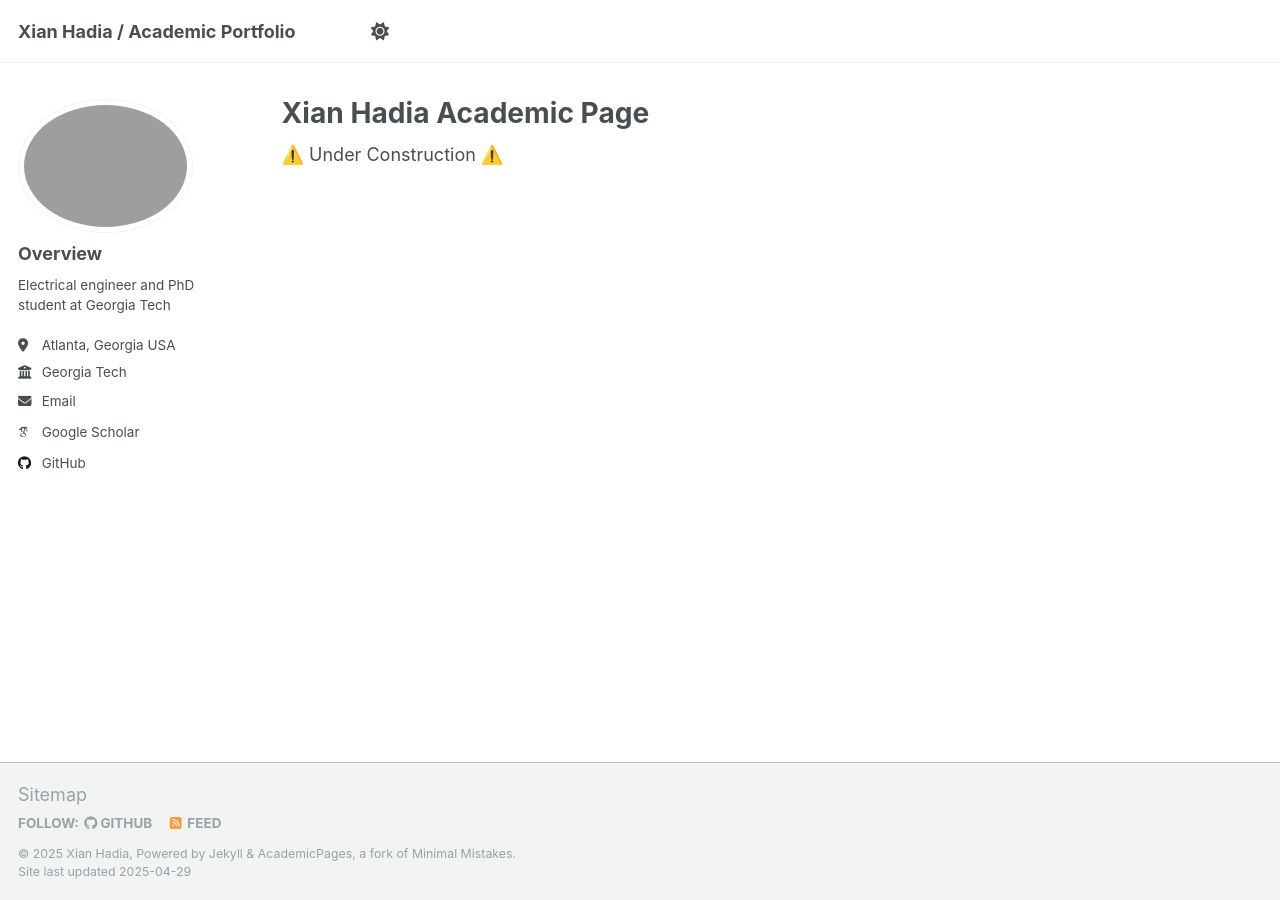
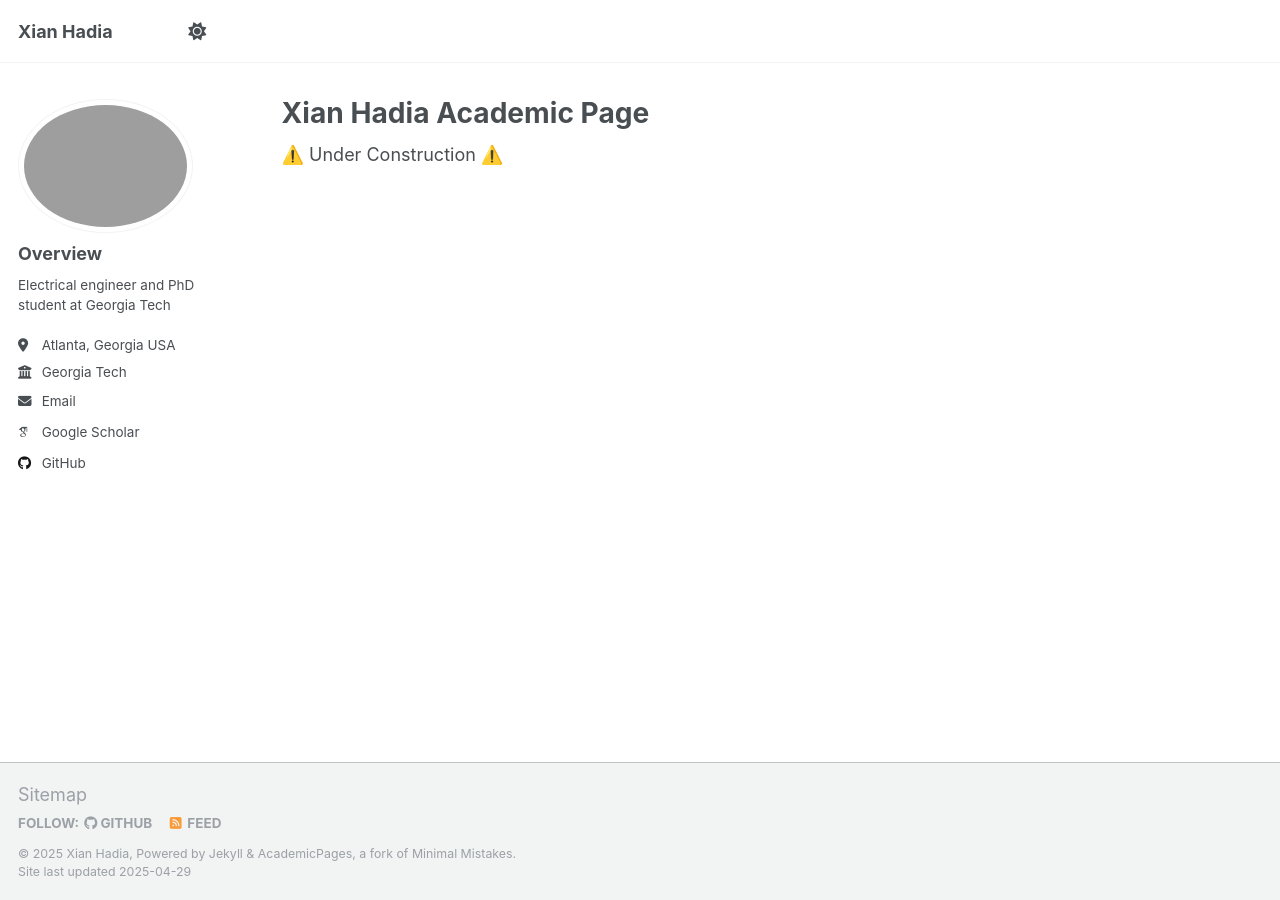
Before and after one commit to xianhadia/xianhadia.github.io, a Jekyll site: the page built from _pages/about.md, in a window 1280 px wide. Built offline with Jekyll 4.4.1, drawn with Linux system fonts in a browser that asks for light colours; some web fonts are replaced.

Commit message:
revise config.yml

```diff
--- a/_config.yml
+++ b/_config.yml
@@ -9,7 +9,7 @@
 # Basic Site Settings
 locale                   : "en-US"
 site_theme               : "default"
-title                    : "Xian Hadia / Academic Portfolio"
+title                    : "Xian Hadia"
 title_separator          : "-"
 name                     : &name "Xian Hadia"
 description              : &description "Academic Portfolio"
```
